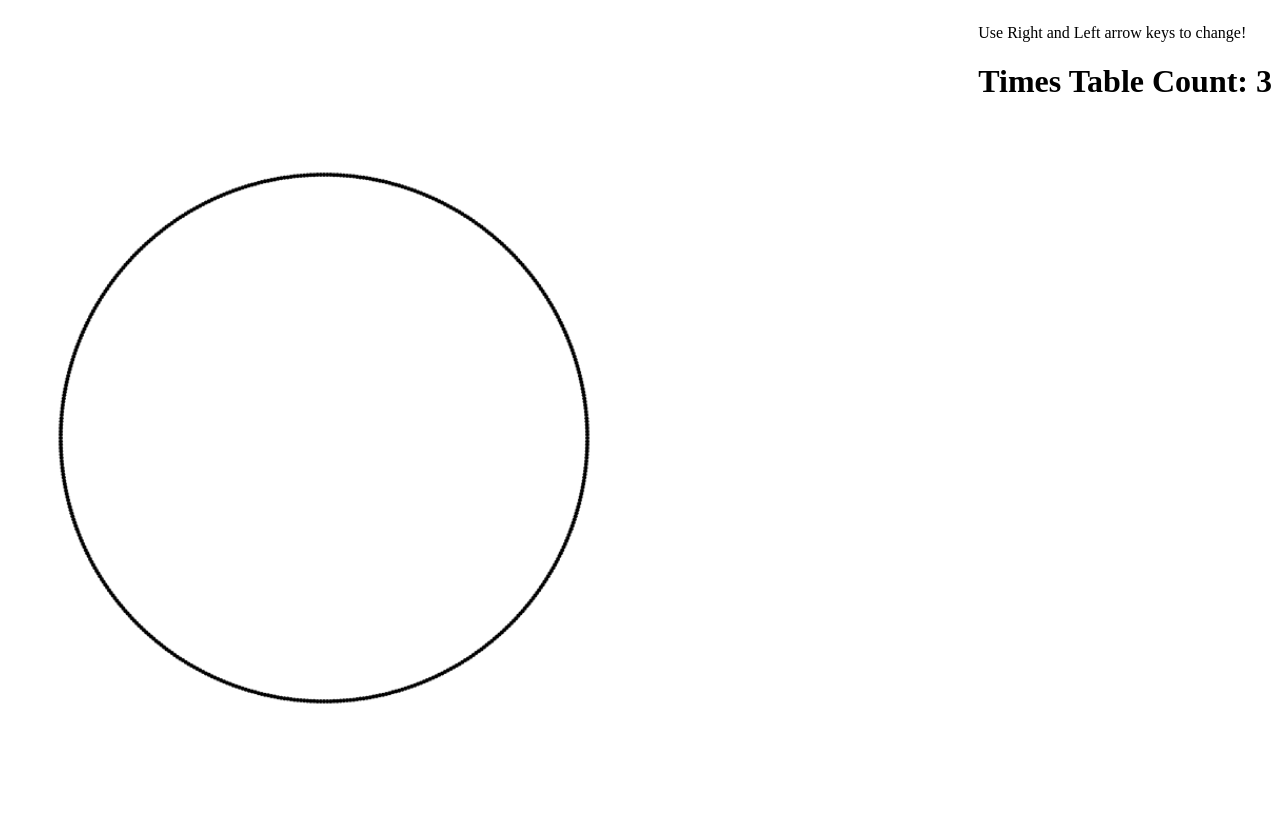
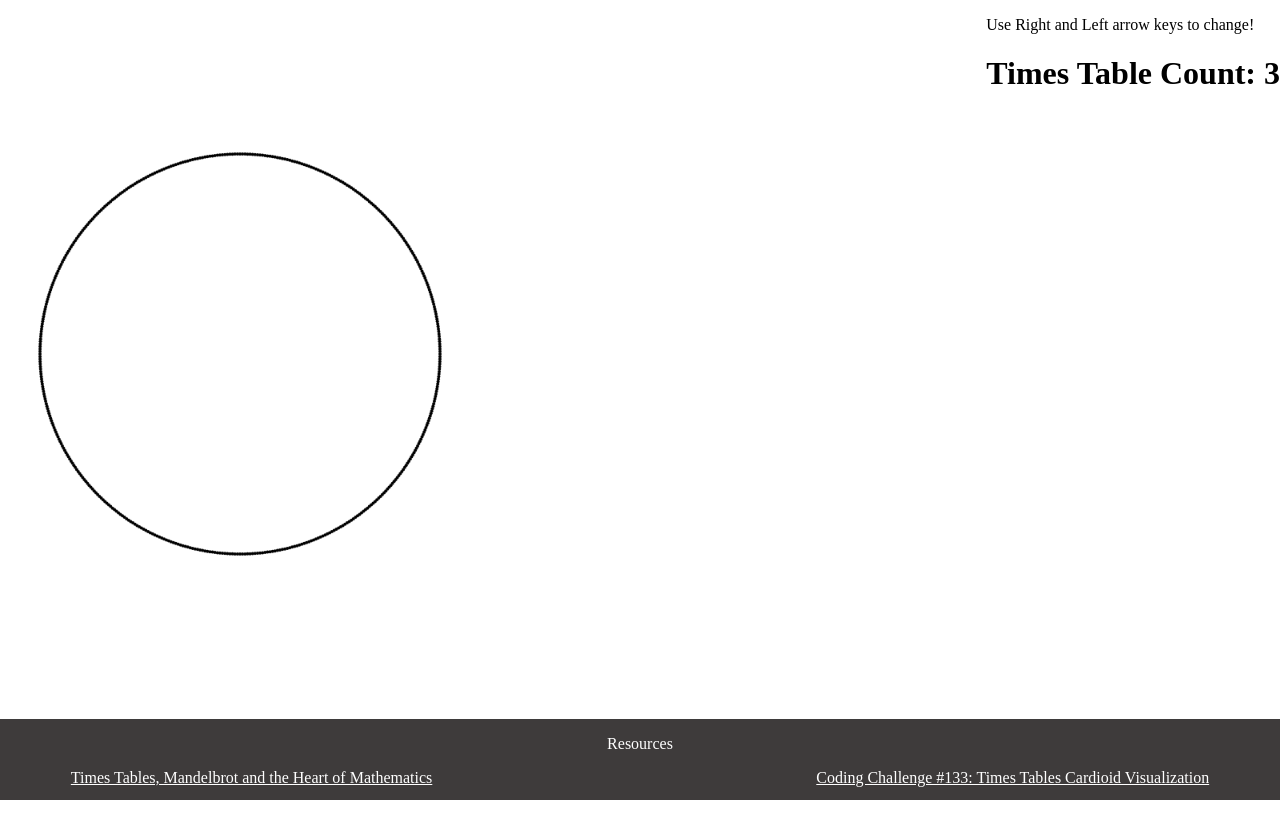
Before and after one commit to iiitl/Times-Table, a plain HTML site: page index.html in a window 1280 px wide. Before the commit the page ends 800 px from the top, so only its background shows below. Drawn offline with Linux system fonts and the light colour scheme.

Commit message:
the footer with the links are added

```diff
--- a/index.html
+++ b/index.html
@@ -7,25 +7,53 @@
   <meta name="viewport" content="width=device-width, initial-scale=1.0" />
   <title>Times table</title>
   <style>
+    body{
+      margin: 0;
+      padding: 0;
+      display: flex;
+      flex-direction: column;
+    }
     .primary {
       display: flex;
       flex-direction: column;
+      flex-basis: 95vh;
     }
     .score{
       align-self: flex-end;
     }
     canvas{
-      height: 50%;
-      width: 50%;
+      height: 60vh;
+      width: 60vh;
     }
     @media screen and (max-width:800px) {
       canvas{
-        height: 90%;
-        width: 90%;
+        height: 80vw;
+        width: 80vw;
       }
 
     }
-
+    footer{
+      flex-basis: 5vh;
+      display: flex;
+      flex-direction: column;
+      background-color: rgb(62, 59, 59);
+      position: sticky;
+      color: white;
+      left: 0;
+      right: 0;
+      bottom: 0;
+    }
+    footer  a{
+      text-decoration: underline;
+      text-align: center;
+      color: white;
+    }
+    .resource{
+      display: flex;
+      justify-content: center;
+      gap: 30%;
+      margin-bottom: 1%;
+    }
   </style>
 </head>
 
@@ -39,6 +67,14 @@
     <script src="Point.js"></script>
     <script src="main.js"></script>
   </div>
+  <footer>
+    <p style="text-align:center;">Resources</p>
+    <div class="resource">
+      <a href="https://www.youtube.com/watch?v=qhbuKbxJsk8">Times Tables, Mandelbrot and the Heart of Mathematics</a>
+      <a href="https://www.youtube.com/watch?v=bl3nc_a1nvs">Coding Challenge #133: Times Tables Cardioid Visualization</a>
+    </div>
+
+  </footer>
 </body>
 
 </html>
```
